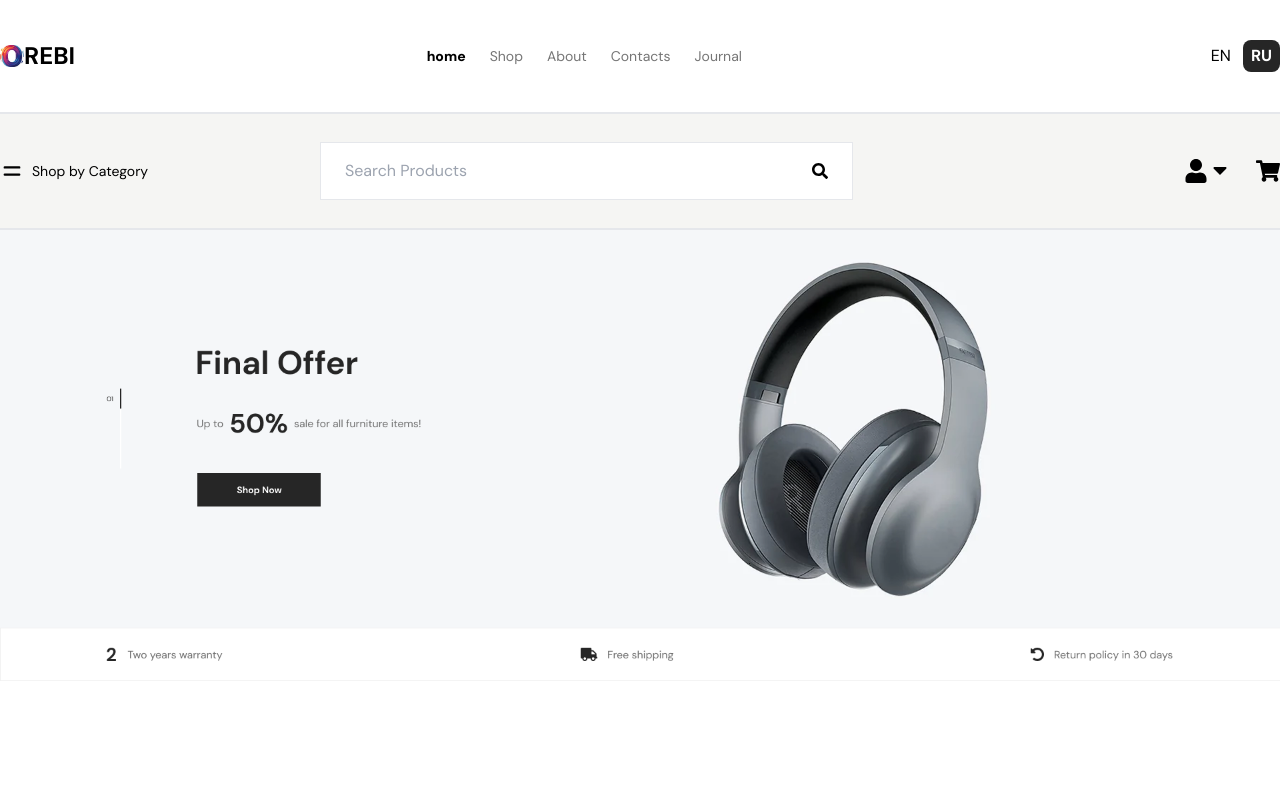
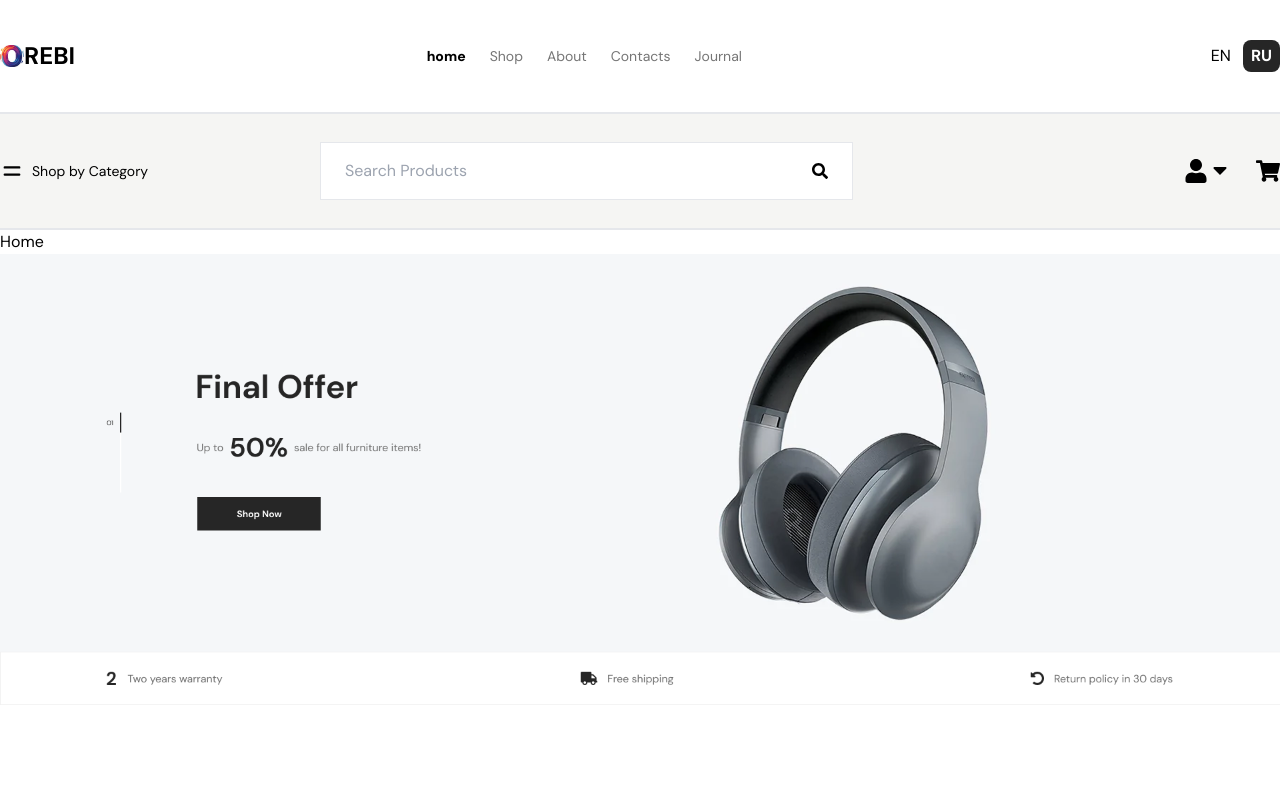
Before and after one commit to Newajdev/orebi-e-commers, a React (Vite) app: page / in a window 1280 px wide. Shown: the top 800 px of the page. Built offline with nearby package versions, Linux system fonts and the light colour scheme.

Commit message:
BreadCrumbs Added

```diff
--- /dev/null
+++ b/src/components/BreadCrumbs.jsx
@@ -0,0 +1,35 @@
+import { Link, useLocation } from "react-router-dom";
+
+
+const BreadCrumbs = () => {
+    const location = useLocation()
+    const pathnames = location.pathname.split("/").filter(x => x)
+    return (
+
+        <nav aria-label="breadcrum">
+            <ol className="flex gap-2">
+                <li>
+                    <Link to='/'>Home</Link>
+                </li>
+                {
+                    pathnames.map((items, index)=>{
+                        const routeTo = '/'+pathnames.slice(0, index+1).join('/');
+                        const isLast = index === pathnames.length -1;
+
+                        return(
+                            <li key={index} className="flex items-center">
+                                <span>{">"}</span>
+                                {isLast? (<span className="flex gap-2 mx-2">{decodeURIComponent(items)}</span>): (
+                                    <Link className="flex gap-2 mx-2" to={routeTo}>{decodeURIComponent(items)}</Link>
+                                )}
+
+                            </li>
+                        )
+                    })
+                }
+            </ol>
+        </nav>
+    );
+};
+
+export default BreadCrumbs;
--- a/src/components/Card.jsx
+++ b/src/components/Card.jsx
@@ -4,10 +4,16 @@ import Image from './Image';
 import Product from "../assets/SampleProduct.png"
 import { FaHeart } from 'react-icons/fa';
 import { FaCartShopping, FaRotate } from 'react-icons/fa6';
+import { useNavigate } from 'react-router-dom';
 
 const Card = () => {
+    const Navigate = useNavigate()
+    const hendleProductsDetails = () =>{
+        Navigate('/shop/productsdetails')
+
+    }
     return (
-        <div className='w-[370px] h-[465px] relative  group'>
+        <div onClick={hendleProductsDetails} className='w-[370px] h-[465px] relative  group'>
 
             <div className='absolute mt-6 ml-6 z-50'>
                 <h3 className='text-white text-sm font-bold px-4 py-2 bg-black inline-flex rounded-sm'>New</h3>
--- a/src/layout/Main.jsx
+++ b/src/layout/Main.jsx
@@ -1,11 +1,14 @@
 import Footer from '../shared/footer/Footer';
 import { Outlet } from 'react-router-dom';
 import Header from '../shared/header/Header';
+import BreadCrumbs from '../components/BreadCrumbs';
+import Container from '../components/Container';
 
 const Main = () => {
     return (
         <>
         <Header></Header>
+        <Container><BreadCrumbs/></Container>
         <Outlet></Outlet>
         <Footer></Footer>
         </>
--- a/src/router/Router.jsx
+++ b/src/router/Router.jsx
@@ -18,6 +18,10 @@ const Router = createBrowserRouter([
             element: <Container><h2 className="text-center text-2xl py-6 font-bold uppercase">Shop Page</h2></Container>
         },
         {
+            path:"/shop/productsdetails",
+            element: <Container><h2 className="text-center text-2xl py-6 font-bold uppercase">Products Details</h2></Container>
+        },
+        {
             path:"/about",
             element: <Container><h2 className="text-center text-2xl py-6 font-bold uppercase">about Page</h2></Container>
         },
```
